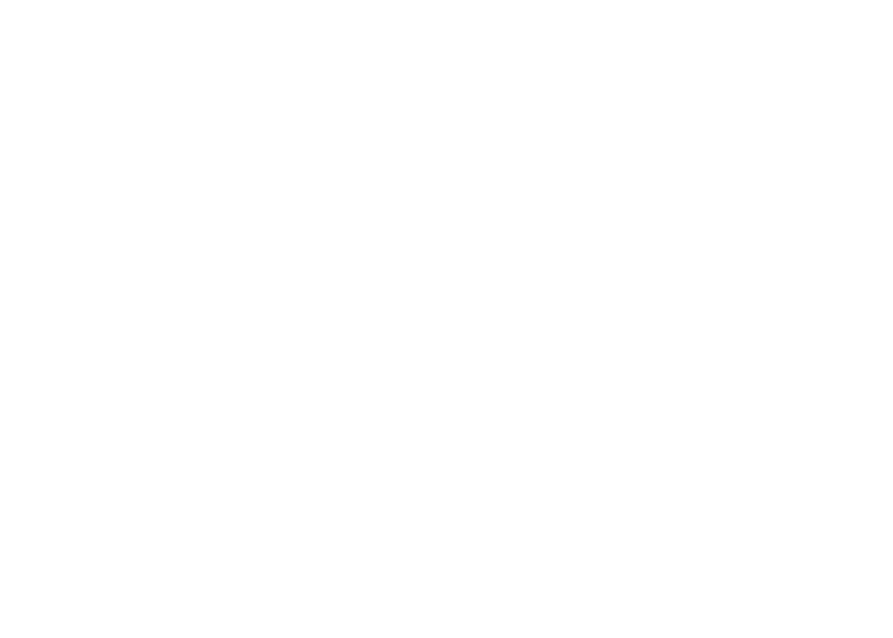
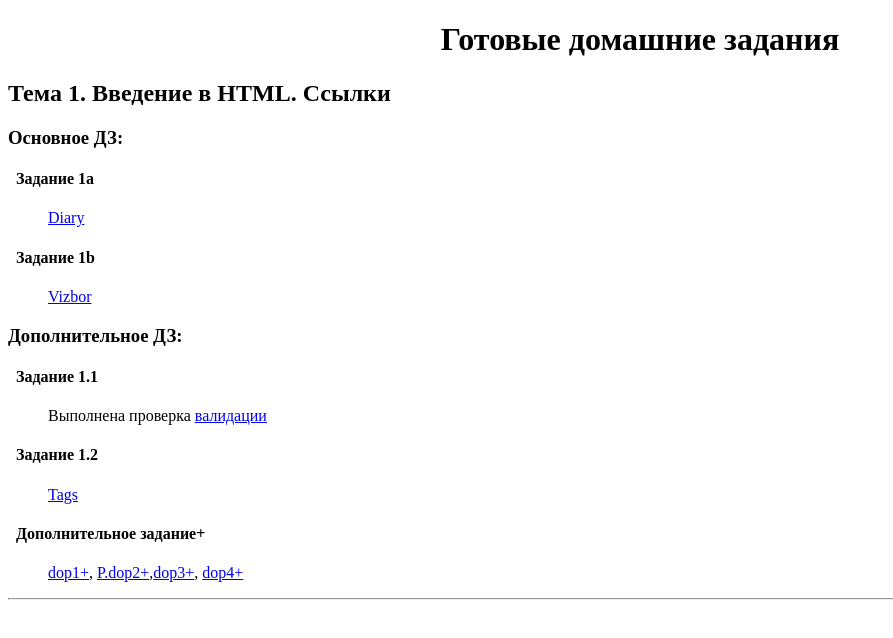
Before and after one commit to sxe1613/Gostenkov_Vladislav, a plain HTML site: page index.html in a window 1280 px wide. Shown: the whole page, without its empty margins (0-893 px from the left). Drawn offline with Linux system fonts and the light colour scheme.

Commit message:
hw-completed

```diff
--- a/index.html
+++ b/index.html
@@ -1,12 +1,30 @@
 <!DOCTYPE html>
-<html lang="en">
+<html lang="ru">
 <head>
     <meta charset="UTF-8">
     <meta http-equiv="X-UA-Compatible" content="IE=edge">
     <meta name="viewport" content="width=device-width, initial-scale=1.0">
-    <title>Document</title>
+    <title>Готовые ДЗ</title>
 </head>
 <body>
-
+    <h1 align="center">Готовые домашние задания</h1>
+    <h2>Тема 1. Введение в HTML. Ссылки</h2>
+    <h3>Основное ДЗ:</h3>
+    <dl>
+        <dt><h4>&nbsp;&nbsp;Задание 1a</h4></dt>
+            <dd><a href="dz/lesson1/1a/DIARY.html"target=ААА>Diary</a></dd>
+           <dt><h4>&nbsp;&nbsp;Задание 1b</h4></dt>
+            <dd><a href="dz/lesson1/1b/VIZBOR.html"target=ААА>Vizbor</a></dd>
+    </dl>
+    <h3>Дополнительное ДЗ:</h3>
+    <dl>
+        <dt><h4>&nbsp;&nbsp;Задание 1.1</h4></td>
+            <dd><p>Выполнена проверка <a href="https://validator.w3.org/nu/#file"title="ссылка на валидатор"target=ААА>валидации</a></p></dd>
+        <dt><h4>&nbsp;&nbsp;Задание 1.2</h4></dt>
+            <dd><a href="dopdz/lesson1/1.2/newtags.html"target=ААА>Tags</a></dd>
+        <dt><h4>&nbsp;&nbsp;Дополнительное задание+</h4></dt>
+            <dd><a href="dopdz/lesson1/dop+/python_part1.html"target=ААА>dop1+</a>, <a href="dopdz/lesson1/dop+/python_part2.html"target=ААА>P.dop2+</a>,<a href="dopdz/lesson1/dop+/python_part3.html"target=ААА>dop3+</a>, <a href="dopdz/lesson1/dop+/lastdopzadanie.html"target=ААА>dop4+</a></dd>
+    </dl>
+    <hr>
 </body>
 </html>
```
